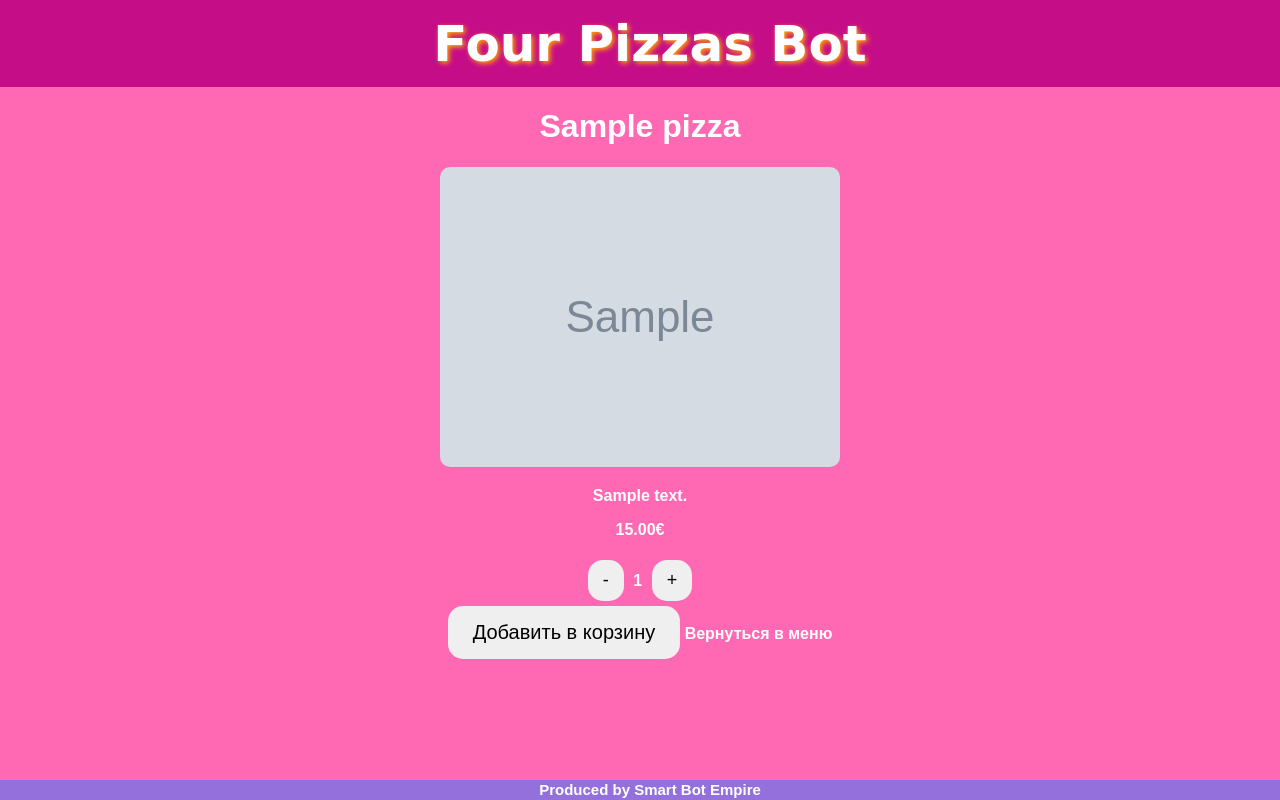
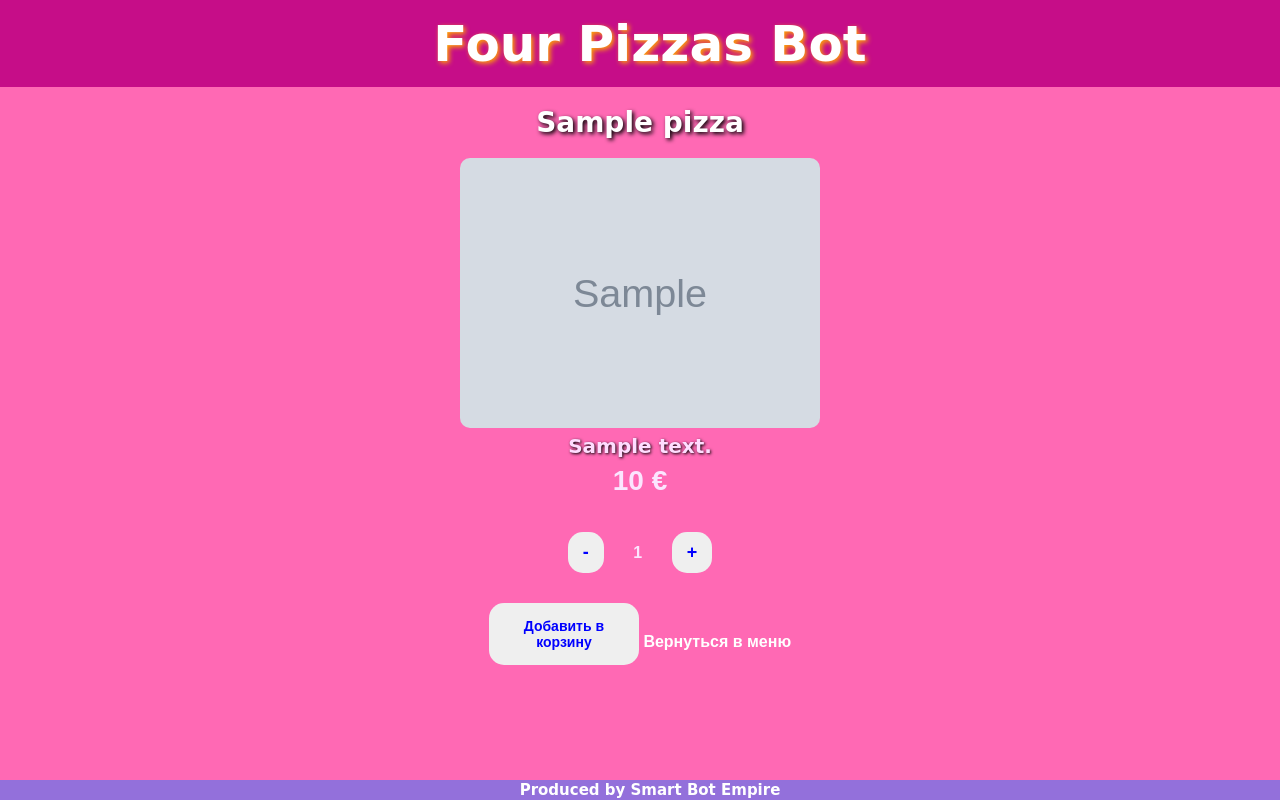
Before and after one commit to shichchirtch/WA_cours_test_bot_first_version, a Flask app: template templates/pizza.html in a window 1280 px wide. Run offline with Flask 3, Linux system fonts and the light colour scheme; the template is opened without the code that fills it: most values are stand-ins (such as "Sample title", 1, 10 or a date in 2020); the page is wider than the window, and the part outside it is not shown.

Commit message:
4 Commit
Изменены шрифты в css

```diff
--- a/app.py
+++ b/app.py
@@ -1,20 +1,20 @@
 from flask import Flask, render_template, url_for, request, redirect, jsonify
+from external_functions import send_telegram_message
 
 app = Flask(__name__)
 
 # Список доступных пицц с их данными
 pizzas = [
-    {"id": 1, "name": "Маргарита", "image": "margherita.png", "description": "Томатный соус, моцарелла, базилик."},
-    {"id": 2, "name": "Пепперони", "image": "pepperoni.png", "description": "Томатный соус, моцарелла, пепперони."},
+    {"id": 1, "name": "Маргарита", "image": "margherita.png",
+     "description": "Томатный соус, моцарелла, базилик.", 'price':15},
+    {"id": 2, "name": "Пепперони", "image": "pepperoni.png",
+     "description": "Томатный соус, моцарелла, пепперони.", 'price':16},
     {"id": 3, "name": "Четыре сыра", "image": "four_cheese.png",
-     "description": "Моцарелла, пармезан, горгонзола, эмменталь."},
+     "description": "Моцарелла, пармезан, горгонзола, эмменталь.", 'price':17},
     {"id": 4, "name": "Гавайская", "image": "hawaiian.png",
-     "description": "Томатный соус, моцарелла, ананасы, ветчина."},
-]
+     "description": "Томатный соус, моцарелла, ананасы, ветчина.", 'price':18}]
 
-# Корзина для хранения выбранных пицц
-cart = []
-
+cart = []  # Корзина для хранения выбранных пицц
 
 @app.route("/")
 def index():
@@ -37,22 +37,53 @@ def cart_page():
     if request.method == "POST":
         # Получаем данные заказа в формате JSON
         data = request.get_json()
+
+        print("Полученные данные:", data)  # ✅ Проверяем, что приходит на сервер
+
+
         address = data.get("address")  #   это извлечение значения по ключу "address" из словаря data
         phone = data.get("phone")
         payment = data.get("payment")
+        order = data.get("order", [])  # Получаем список товаров (по умолчанию пустой)
+        print('order = ', order) # [{'name': 'Четыре сыра', 'quantity': 2, 'price': None}]
 
         # Проверяем, что обязательные поля заполнены
         if not address or not phone:
             return jsonify({"success": False, "error": "Заполните все поля!"}), 400
+
+        message = f"🛒 *Заказ оформлен!*\n" \
+                  f"👤 *Заказчик:* {request.remote_addr}\n" \
+                  f"📍 *Адрес:* {address}\n" \
+                  f"📞 *Телефон:* {phone}\n" \
+                  f"💳 *Оплата:* {payment}\n" \
+                  f"🍕 *Состав заказа:*\n"
+
+        total_price = 0  # Переменная для подсчёта суммы заказа
+
+        # Перебираем товары в заказе
+        for item in order:
+            name = item.get("name", "Неизвестный товар")
+            quantity = item.get("quantity", 1)
+            price = item.get("price", 0)
+            total_price += price * quantity
+
+            message += f"• {name} x{quantity} - {price * quantity} €\n"
+
+        message += f"\n💰 *Сумма к оплате:* {total_price} €"
+
+        print('Telgram Сообщение = ', message)  # Логируем заказ в консоль (для проверки)
+
+        send_telegram_message(message)
 
         # Симуляция оформления заказа (можно заменить на логику сохранения в БД)
         print(f"Заказ оформлен! Адрес: {address}, Телефон: {phone}, Оплата: {payment}")
 
         cart.clear()  # Очищаем корзину после оформления заказа
         return jsonify({"success": True})
-
+################## Часть GET
     # Рассчитываем итоговую стоимость заказа
-    total_price = sum(item["quantity"] * 15 for item in cart)
+    print('cart = ', cart)
+    total_price = sum(item['price'] for item in cart)
     return render_template("cart.html", cart=cart, total_price=total_price)
 
 
@@ -60,8 +91,10 @@ def cart_page():
 def add_to_cart():
     """Добавляет выбранную пиццу в корзину."""
     data = request.get_json()
+    print('data =', data)  #  data = {'pizza_id': '3', 'quantity': 1}
     pizza_id = data.get("pizza_id")
     quantity = data.get("quantity")
+    pizza_price = data.get("price")
 
     if not pizza_id or quantity is None:
         return jsonify(success=False, error="Некорректные данные"), 400
@@ -72,7 +105,7 @@ def add_to_cart():
         if existing_pizza:
             existing_pizza["quantity"] += quantity  # Увеличиваем количество, если пицца уже в корзине
         else:
-            cart.append({"pizza_id": pizza_id, "name": pizza["name"], "quantity": quantity})
+            cart.append({"pizza_id": pizza_id, "name": pizza["name"], "quantity": quantity, 'price':pizza_price*quantity})
         return jsonify(success=True)
 
     return jsonify(success=False, error="Пицца не найдена"), 404
--- a/command_handlers.py
+++ b/command_handlers.py
@@ -17,7 +17,7 @@ async def process_start_command(message: Message, state: FSMContext):
         print(message.from_user.id)
         users_db[message.from_user.id] = deepcopy(user_dict)
         await state.set_state(FSM_ST.after_start)
-        await state.set_data({'card_list':[], 'cart_pos':0, 'timer':0, 'leader':0})
+        await state.set_data({'name':user_name, 'order':[]})
         await message.answer(text=f'{html.bold(html.quote(user_name))}, '
                                   f'Hallo !\nI am MINI APP Bot'
                                   f'🎲',
@@ -32,8 +32,6 @@ async def send_command(message: Message, state: FSMContext):
     await state.set_state(FSM_ST.swnd_msg)
     await message.answer('Enter you message')
 
-# First Accaunt = 6685637602
-# Second Accaunt = 6831521683
 
 @ch_router.message(StateFilter(FSM_ST.swnd_msg))
 async def sending_msg_other_user(message: Message, state: FSMContext):
--- a/keyboards.py
+++ b/keyboards.py
@@ -5,7 +5,7 @@ web_button = (
         text="Открыть Web App",
         web_app=WebAppInfo(
         url=
-        "https://f310-2a00-20-4-8e9b-94f9-7fdb-4c12-bf66.ngrok-free.app")
+        "https://4437-2a00-20-8-1dfb-c3-5496-c60c-67b1.ngrok-free.app")
     )
 )
 
--- a/main.py
+++ b/main.py
@@ -6,6 +6,7 @@ import threading, asyncio
 
 def run_flask():
     app.run(host="0.0.0.0", port=5000, debug=False)  # ОТКЛЮЧИ debug=True!
+
 
 async def main():
     await dp.storage.set_data(key=bot_storage_key, data={})
--- a/static/pizza.css
+++ b/static/pizza.css
@@ -1,35 +1,42 @@
 /* Устанавливаем розовый фон для страницы пиццы */
 body.pizza-page {
+    overflow-x: hidden; /* Отключаем горизонтальный скролл */
+    width: 100%;
     background-color: hotpink;
-    color: white;
+    color: #fbe5fe;
     font-family: Arial, sans-serif;
+    /*font-family: 'Comic Sans MS', cursive, sans-serif;*/
     text-align: center;
     font-weight: bold;
     margin: 0;
-    padding: 0;
+    padding-bottom: 50px; /* Достаточно места под футером */
 }
 
 /* Увеличиваем размер изображения пиццы */
 img {
-    width: 400px; /* В два раза больше */
     height: auto;
+    width: 95%; /* Сделаем уже */
+    max-width: 360px; /* Ограничим ширину */
     border-radius: 10px;
 }
 
 /* Стили для кнопок */
 button {
-    font-size: 20px;
+    font-size: 14px;
     padding: 15px 25px;
     border-radius: 15px;
     border: none;
     cursor: pointer;
+    max-width: 150px;
+    font-weight: bold;
+    color: blue;
 }
 
 /* Кнопки увеличения и уменьшения количества */
 .quantity button {
     font-size: 18px;
     padding: 10px 15px;
-    margin: 5px;
+    margin: 25px;
 }
 
 /* Ссылка "Вернуться в меню" */
@@ -67,4 +74,35 @@ footer a {
     color: white;
     text-decoration: none;
     font-size: 15px;
+    font-family: 'Comic Sans MS', cursive, sans-serif;
 }
+
+.pizza-description {
+    font-family: 'Comic Sans MS', cursive, sans-serif !important;
+    font-size: 20px;
+    color: #ffddff; /* Светлый цвет для контраста */
+    text-shadow: 1px 1px 3px black;
+    max-width: 80%;
+    margin: auto;
+    line-height: 1.4;
+}
+
+.pizza-title {
+    font-family: 'Comic Sans MS', cursive, sans-serif !important;
+    font-size: 28px; /* Немного увеличим размер */
+    color: white;
+    text-shadow: 2px 2px 4px black;
+}
+
+.pr_desc{
+    margin: 5px;
+    /*padding: 10px;*/
+    color: #fbe5fe;
+    font-size: 28px;
+
+}
+
+.quantity{
+    /*margin: 50px;*/
+    padding: 5px;
+}
--- a/static/script.js
+++ b/static/script.js
@@ -10,23 +10,16 @@ document.addEventListener("DOMContentLoaded", function () {
         const addToCartBtn = document.querySelector("#add-to-cart");
         const confirmOrderBtn = document.querySelector("#confirm-order");
 
-        console.log("decreaseBtn:", decreaseBtn);
-        console.log("increaseBtn:", increaseBtn);
-        console.log("quantitySpan:", quantitySpan);
-        console.log("priceElement:", priceElement);
-        console.log("addToCartBtn:", addToCartBtn);
-        console.log("confirmOrderBtn:", confirmOrderBtn);
 
         if (!decreaseBtn || !increaseBtn || !quantitySpan || !priceElement || !addToCartBtn) {
             console.error("❌ Ошибка: Один из элементов не найден на странице!");
             return;
         }
 
-        const basePrice = 15;
+        let pricePizzaElement = document.querySelector("#price");
+        let basePrice = parseFloat(pricePizzaElement.getAttribute("data-price")); // Берём цену из HTM
         let quantity = 1;
-
-        quantitySpan.textContent = quantity;
-        priceElement.textContent = (basePrice * quantity).toFixed(2) + "€";
+        const BASE_URL = "https://4437-2a00-20-8-1dfb-c3-5496-c60c-67b1.ngrok-free.app";
 
         decreaseBtn.addEventListener("click", function () {
             if (quantity > 1) {
@@ -39,7 +32,7 @@ document.addEventListener("DOMContentLoaded", function () {
         increaseBtn.addEventListener("click", function () {
             quantity++;
             quantitySpan.textContent = quantity;
-            priceElement.textContent = (basePrice * quantity).toFixed(2) + "€";
+            priceElement.textContent = (basePrice * quantity).toFixed(2) + "€"; // Округление до сотых
         });
 
         addToCartBtn.addEventListener("click", function (event) {
@@ -56,12 +49,34 @@ document.addEventListener("DOMContentLoaded", function () {
         return;
     }
 
-    console.log(`🍕 Добавляем пиццу (ID: ${pizzaId}, Кол-во: ${quantity}) в корзину...`);
+    // console.log(`🍕 Добавляем пиццу (ID: ${pizzaId}, Кол-во: ${quantity}) в корзину...`);
+    const pizzaName = addToCartBtn.getAttribute("data-name");
+    const pizzaPrice = parseFloat(addToCartBtn.getAttribute("data-price"));
+
+    function addToCart(pizzaName, pizzaPrice) {
+    let cart = JSON.parse(localStorage.getItem("cart")) || []; // Загружаем корзину из localStorage
+    let item = cart.find(p => p.name === pizzaName); // Ищем пиццу в корзине
+
+
+    if (item) {
+        item.quantity += 1; // Если уже есть, увеличиваем количество
+    } else {
+        cart.push({ name: pizzaName, quantity: 1, price:pizzaPrice }); // Иначе добавляем новый товар
+    }
+
+    localStorage.setItem("cart", JSON.stringify(cart)); // Сохраняем обратно в localStorage
+    console.log("Корзина обновлена:", cart); // Проверяем в консоли
+}
+    console.log(`🍕 Добавляем пиццу (ID: ${pizzaId}, ${pizzaName}, ${pizzaPrice} €, ${quantity} шт.) в корзину...`);
+
+    // Сохраняем в localStorage
+    addToCart(pizzaName, pizzaPrice, quantity);  // [{'name': 'Маргарита', 'quantity': 1, 'price': 15}]
+
     alert("Добавлено в корзину! Открываю консоль...");
-    fetch("/add-to-cart", {
+    fetch(`${BASE_URL}/add-to-cart`, {
         method: "POST",
         headers: { "Content-Type": "application/json" },
-        body: JSON.stringify({ pizza_id: pizzaId, quantity: quantity })
+        body: JSON.stringify({ pizza_id: pizzaId, quantity: quantity, price:pizzaPrice })
     })
     .then(response => response.json())
     .then(data => {
@@ -85,7 +100,7 @@ document.addEventListener("DOMContentLoaded", function () {
         // Подтверждение заказа
         if (confirmOrderBtn) {
             confirmOrderBtn.addEventListener("click", function () {
-                fetch("/confirm_order", { method: "POST" })
+                fetch(`${BASE_URL}/confirm_order`, { method: "POST" })
                 .then(response => {
                     if (response.ok) {
                         window.location.href = "/";  // Переход на главную
--- a/templates/index.html
+++ b/templates/index.html
@@ -5,7 +5,7 @@
     <meta charset="UTF-8">
     <meta name="viewport" content="width=device-width, initial-scale=1.0">
     <link rel="stylesheet" href="{{ url_for('static', filename='style.css') }}">
-    <title>Меню</title>
+    <title class="menu_style">Меню</title>
 </head>
 <body>
     <header>
--- a/templates/pizza.html
+++ b/templates/pizza.html
@@ -18,18 +18,24 @@
     </header>
 
     <main>
-    <h1>{{ pizza.name }}</h1>
+    <h1 class="pizza-title">{{ pizza.name }}</h1>
+
     <img src="{{ url_for('static', filename=pizza.image) }}" alt="{{ pizza.name }}">
-    <p>{{ pizza.description }}</p>
-    <p class="price" id="price">Цена: 15€</p>
 
+    <p class="pizza-description">{{ pizza.description }}</p>
+    <div class="pr_desc">
+    <span  id="price" data-price="{{ pizza.price }}">{{ pizza.price }} €</span>
+</div>
     <div class="quantity">
         <button id="decrease">-</button>
         <span id="quantity">1</span>
         <button id="increase">+</button>
     </div>
 
-    <button id="add-to-cart" data-pizza-id="{{ pizza.id }}">Добавить в корзину</button>
+    <button id="add-to-cart" data-pizza-id="{{ pizza.id }}"
+                             data-name="{{ pizza.name }}"
+                             data-price="{{ pizza.price }}"
+    >Добавить в корзину</button>
     <a href="{{ url_for('index') }}">Вернуться в меню</a>
 
     <script src="{{ url_for('static', filename='script.js') }}"></script>
```
Also changed, not shown: external_functions.py (+12 -0 lines), static/cart.css (+11 -6 lines), static/cart.js (+18 -4 lines), static/style.css (+29 -13 lines), templates/cart.html (+5 -4 lines).
